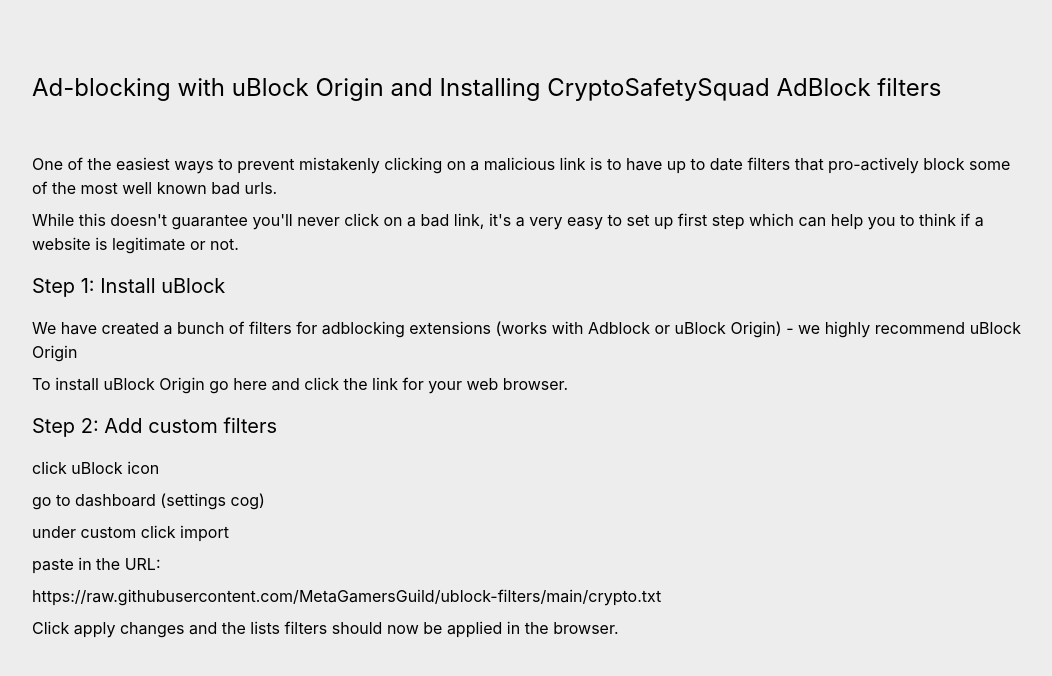
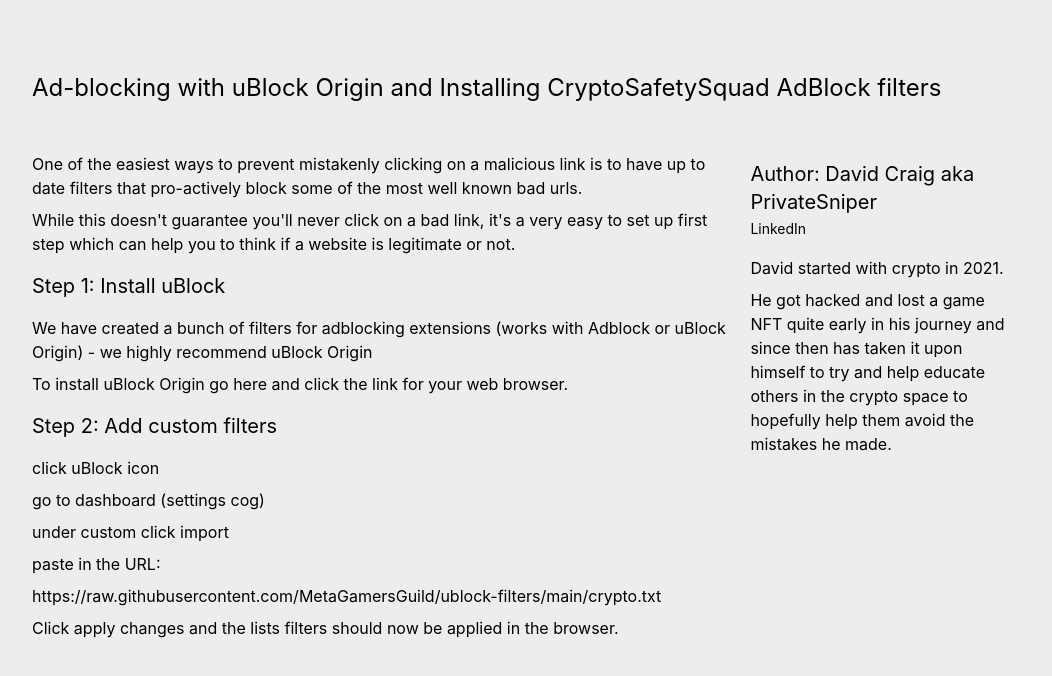
Before and after one commit to CryptoSafetySquad/website, a Next.js app: page /guides/adblock in a window 1280 px wide. Shown: the top 676 px of the page, without its empty margins (112-1164 px from the left). Built offline with nearby package versions, Linux system fonts and the light colour scheme.

Commit message:
Update adblock guide to include an author block.

```diff
--- /dev/null
+++ b/Components/Author.tsx
@@ -0,0 +1,28 @@
+import Head from 'next/head'
+import Image from 'next/image'
+
+export interface AuthorProps {
+  nickname?: string;
+  fullname?: string;
+  slug: string;
+  content?: React.ReactNode;
+  image?: string | false;
+  socials?: {
+    linkedin?: string;
+  }
+}
+
+const AuthorComponent = ({ nickname, slug, content, fullname, image, socials }: AuthorProps) => {
+  return (
+    <div className='author'>
+        <h2>Author: {fullname} {fullname && nickname && `aka `} {nickname}</h2>
+        {socials && socials.linkedin && <a className='link-small' href={socials.linkedin} target='_blank' rel='noopener noreferrer'>LinkedIn</a>}
+        {image && <img src={image} />}
+        <div className='mt-4'>
+          {content}
+        </div>
+    </div>
+  )
+}
+
+export default AuthorComponent
--- a/Components/Page.tsx
+++ b/Components/Page.tsx
@@ -1,24 +1,30 @@
 import Head from 'next/head'
+import { AuthorProps, default as Author } from './Author'
 
 interface PageComponentProps {
   title: string;
   slug: string;
   description: string;
   content: React.ReactNode;
+  author?: AuthorProps;
 }
 
-const Page = ({ title, slug, content, description }: PageComponentProps) => {
+const Page = ({ title, slug, content, description, author }: PageComponentProps) => {
   return (
     <div>
       <Head>
         <title>Crypto Safety Squad | {title}</title>
         <meta name="description" content={description} />
-        <link rel="icon" href="/favicon.ico" />
       </Head>
 
       <main className='max-w-5xl m-auto py-4 px-2 md:py-12 md:px-4 bg-dark rounded-md'>
         <h1 className='mt-6 mb-12'>{title}</h1>
-        {content}
+        <div className='grid grid-cols-[70%,1fr] gap-4'>
+          <div>
+            {content}
+          </div>
+          {author && <Author {...author} />}
+        </div>
         {/* <Discussion slug='guides/adblock' title='AdBlocking' /> */}
       </main>
     </div>
--- /dev/null
+++ b/data/authors/PrivateSniper.tsx
@@ -0,0 +1,19 @@
+import { AuthorProps } from '../../Components/Author'
+
+const PrivateSniper: AuthorProps = {
+  nickname: 'PrivateSniper',
+  fullname: 'David Craig',
+  slug: 'privatesniper',
+  socials: {
+    linkedin: 'https://www.linkedin.com/in/davidcraig86/'
+  },
+  image: false,
+  content: (
+    <>
+      <p>David started with crypto in 2021.</p>
+      <p>He got hacked and lost a game NFT quite early in his journey and since then has taken it upon himself to try and help educate others in the crypto space to hopefully help them avoid the mistakes he made.</p>
+    </>
+  )
+}
+
+export default PrivateSniper
--- a/pages/_document.jsx
+++ b/pages/_document.jsx
@@ -8,6 +8,7 @@ export default function Document() {
           href="https://fonts.googleapis.com/css2?family=Roboto+Serif&display=optional"
           rel="stylesheet"
         />
+        <link rel="icon" href="/favicon.ico" />
       </Head>
       <body>
         <Main />
--- a/pages/guides/adblock.tsx
+++ b/pages/guides/adblock.tsx
@@ -2,6 +2,7 @@ import type { NextPage } from 'next'
 import Head from 'next/head'
 import Image from 'next/image'
 import Page from '../../Components/Page'
+import PrivateSniper from '../../data/authors/PrivateSniper'
 
 const AdBlock: NextPage = () => {
   const title = 'Ad-blocking with uBlock Origin and Installing CryptoSafetySquad AdBlock filters'
@@ -33,6 +34,7 @@ const AdBlock: NextPage = () => {
       title,
       content,
       slug: 'guides/adblock',
+      author: PrivateSniper,
       description: 'A security guide to use adblocking features of ublock origin to help secure browsers'
     }} />
   )
--- a/pages/index.tsx
+++ b/pages/index.tsx
@@ -17,7 +17,6 @@ const Home: NextPage = () => {
       <Head>
         <title>Crypto Safety Squad | Home</title>
         <meta name="description" content="A community project dedicated to onboarding new users safely into CryptoCurrencies." />
-        <link rel="icon" href="/favicon.ico" />
       </Head>
 
       <main className={styles.main}>
--- a/styles/globals.css
+++ b/styles/globals.css
@@ -40,8 +40,17 @@ a {
   text-decoration: none;
 }
 
+.link-small {
+  @apply text-sm;
+}
+
 * {
   box-sizing: border-box;
+}
+
+.author {
+  box-shadow: 0 0 2px #ececec;
+  @apply p-2;
 }
 
 @media (prefers-color-scheme: dark) {
```
